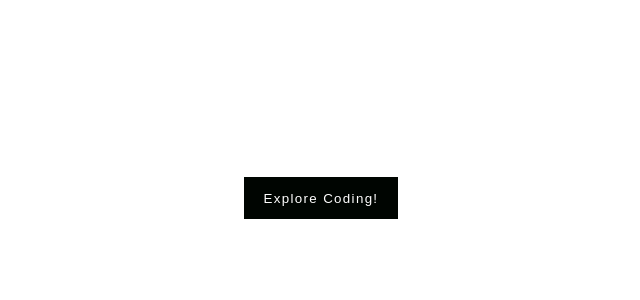
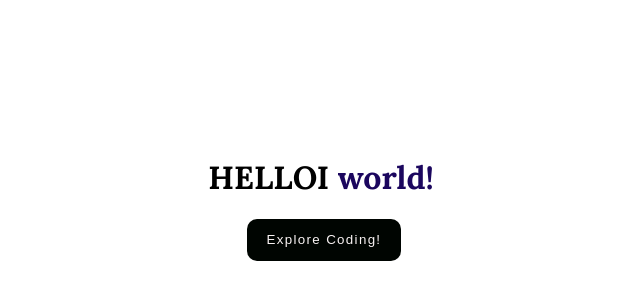
Before and after one commit to gokul4305/java-script-practise-01, a plain HTML site: page index.html in a window 1280 px wide. Shown: the part 202-502 px from the top of the page, without its empty margins (319-959 px from the left). Drawn offline with Linux system fonts and the light colour scheme; a web font is replaced by a local one.

Commit message:
button finishig

```diff
--- a/index.html
+++ b/index.html
@@ -9,6 +9,7 @@
   <body>
     <div class="container">
       <div class="button-boder">
+        <h1>HELLOI <span>world!</span></h1>
         <button class="button" id="button">Explore Coding!</button>
       </div>
     </div>
--- a/srtyle.css
+++ b/srtyle.css
@@ -6,6 +6,7 @@ body {
   padding: 0;
 }
 :root {
+  --background-color: #000501;
 }
 .container {
   display: flex;
@@ -13,15 +14,16 @@ body {
   align-items: center;
   height: 100vh;
 }
-.button-border {
-  background: linear-gradient(45deg #6efafb, #4a0d67, #daffed, #e9df00);
-  padding: 4px;
+span {
+  color: #1b065e;
 }
+
 button {
   padding: 1em 1.5em;
-  background-color: #000501;
-  color: white;
+  background-color: var(--background-color);
+  color: rgb(248, 243, 243);
   border: none;
   letter-spacing: 0.1em;
-  border-image: linear-gradiant(45deg #6efafb, #4a0d67, #daffed, #e9df00);
+  border-radius: 10px;
+  margin-left: 2.4rem;
 }
```
